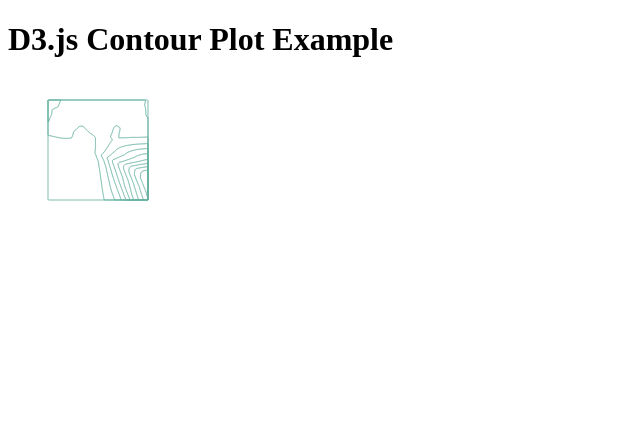
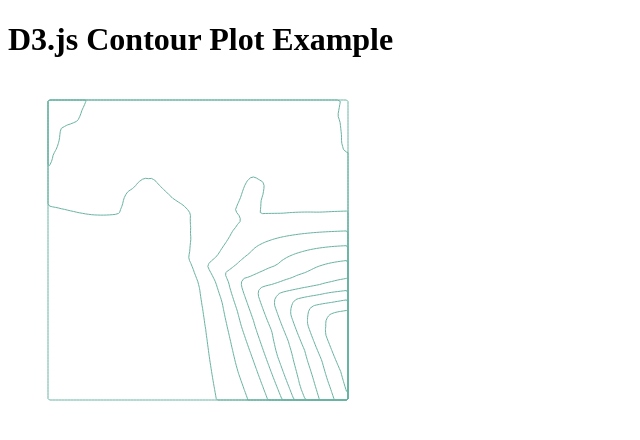
Before and after one commit to LuisKolb/viz2-2023S, a website: page src/index.html in a window 1280 px wide. Shown: the whole page, without its empty margins (0-640 px from the left). Drawn offline with nearby package versions, Linux system fonts and the light colour scheme.

Commit message:
fix scaling, added axis, but they mess up graph

```diff
--- a/src/index.html
+++ b/src/index.html
@@ -15,8 +15,8 @@
 
       // set the dimensions and margins of the graph
       var margin = {top: 20, right: 30, bottom: 30, left: 40},
-          width = 300 - margin.left - margin.right,
-          height = 300 - margin.top - margin.bottom;
+          width = 350 - margin.left - margin.right,
+          height = 350 - margin.top - margin.bottom;
 
       // append the svg object to the body of the page
       var svg = d3.select("#chart")
@@ -54,17 +54,49 @@
             console.log("sub_grid_prob_0.txt: ");
             console.log(sub_grid_prob_0);
 
+            // size of the plot
+            var size = {
+              x : 300,
+              y : 300
+            };
+
             const data = sub_grid_prob_0;
+            // width and height in sense of shape of data
             const width = 100;
             const height = 100;
             const thresholds = 10;
             const extent = d3.extent(data);
+
+            /* Adding axis messes up contour lines
+            const x = d3.scaleLinear()
+              .domain([extent[0], extent[1]])
+              .range([0, size.x]);
+            const y = d3.scaleLinear()
+              .domain([extent[0], extent[1]])
+              .range([size.y, 0]);
+
+            // Add X axis
+            svg.append("g")
+              .attr("transform", "translate(0," + size.y + ")")
+              .call(d3.axisBottom(x));
+            // Add Y axis
+            svg.append("g")
+              .call(d3.axisLeft(y));
+            */
+            /* density data not working :/
+            const densityData = d3.contourDensity()
+              .y(function(d) { return y(d.y);})
+              .bandwidth(22)
+              .x(function(d) { return x(d.x);})
+              .size([width, height])
+              (data)
+            */
             const contours = d3.contours()
               .size([width, height])
               .thresholds(d3.range(extent[0], extent[1], (extent[1] - extent[0]) / thresholds));
             const contoursData = contours(data);
             const projection = d3.geoIdentity()
-              .fitSize([300, 300], contoursData[0]);
+              .fitSize([size.x, size.y], contoursData[0]);
             const path = d3.geoPath()
               .projection(projection);
             svg
@@ -72,7 +104,7 @@
               .data(contoursData)
               .enter()
               .append("path")
-              .attr("d", d3.geoPath())
+              .attr("d", path)
               .attr("fill", "none")
               .attr("stroke", "#69b3a2")
               .attr("stroke-linejoin", "round")
```
